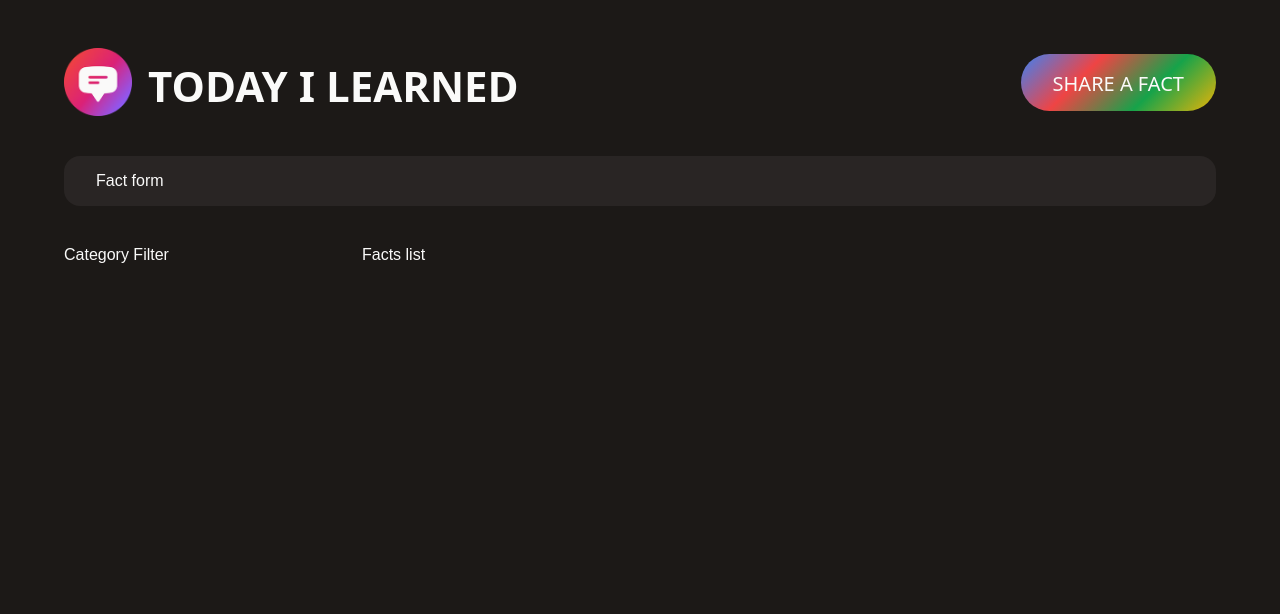
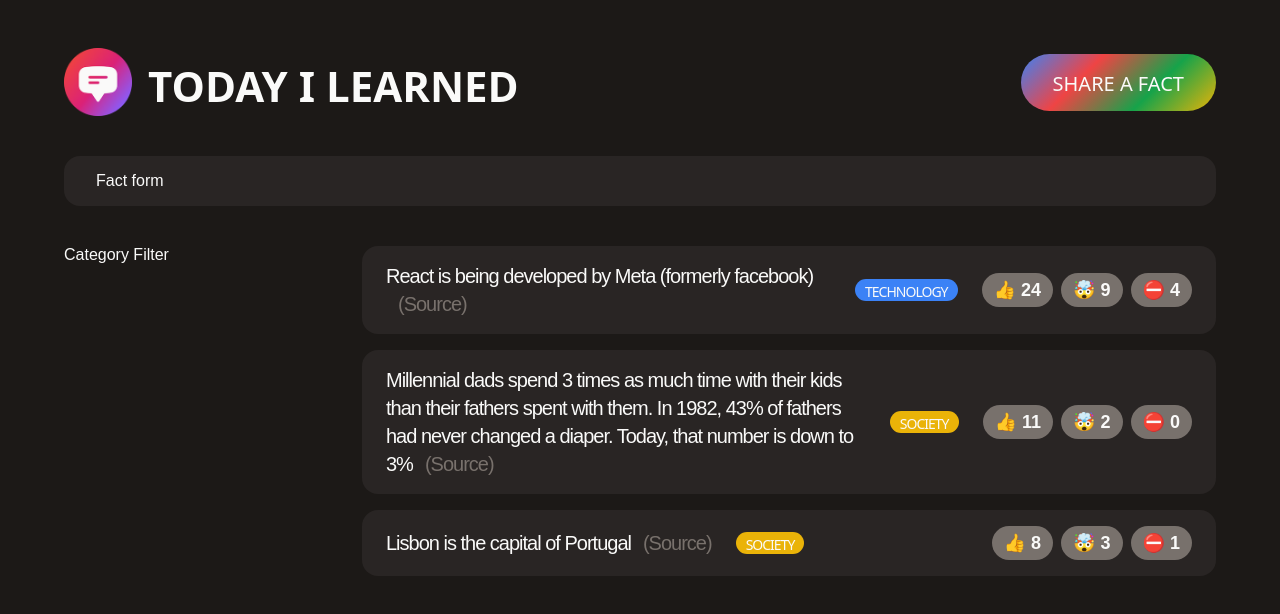
Before and after one commit to sseleimend/today-i-learned, a React (Vite) app: page / in a window 1280 px wide. Shown: the top 614 px of the page. Built offline with nearby package versions, Linux system fonts and the light colour scheme; a web font is replaced by a local one.

Commit message:
Update App.jsx rendering the list

```diff
--- a/src/App.jsx
+++ b/src/App.jsx
@@ -79,7 +79,39 @@
 }
 
 function FactList() {
-  return <section>Facts list</section>;
+  const facts = initialFacts;
+
+  return (
+    <section>
+      <ul className="facts-list">
+        {facts.map((fact) => (
+          <li key={fact.id} className="fact">
+            <p>
+              {fact.text}
+              <a className="source" href={fact.source} target="_blank">
+                (Source)
+              </a>
+            </p>
+            <span
+              className="tag"
+              style={{
+                backgroundColor: CATEGORIES.find(
+                  (cat) => cat.name === fact.category
+                ).color,
+              }}
+            >
+              {fact.category}
+            </span>
+            <div className="vote-buttons">
+              <button>👍 {fact.votesInteresting}</button>
+              <button>🤯 {fact.votesMindblowing}</button>
+              <button>⛔️ {fact.votesFalse}</button>
+            </div>
+          </li>
+        ))}
+      </ul>
+    </section>
+  );
 }
 
 export default App;
```
